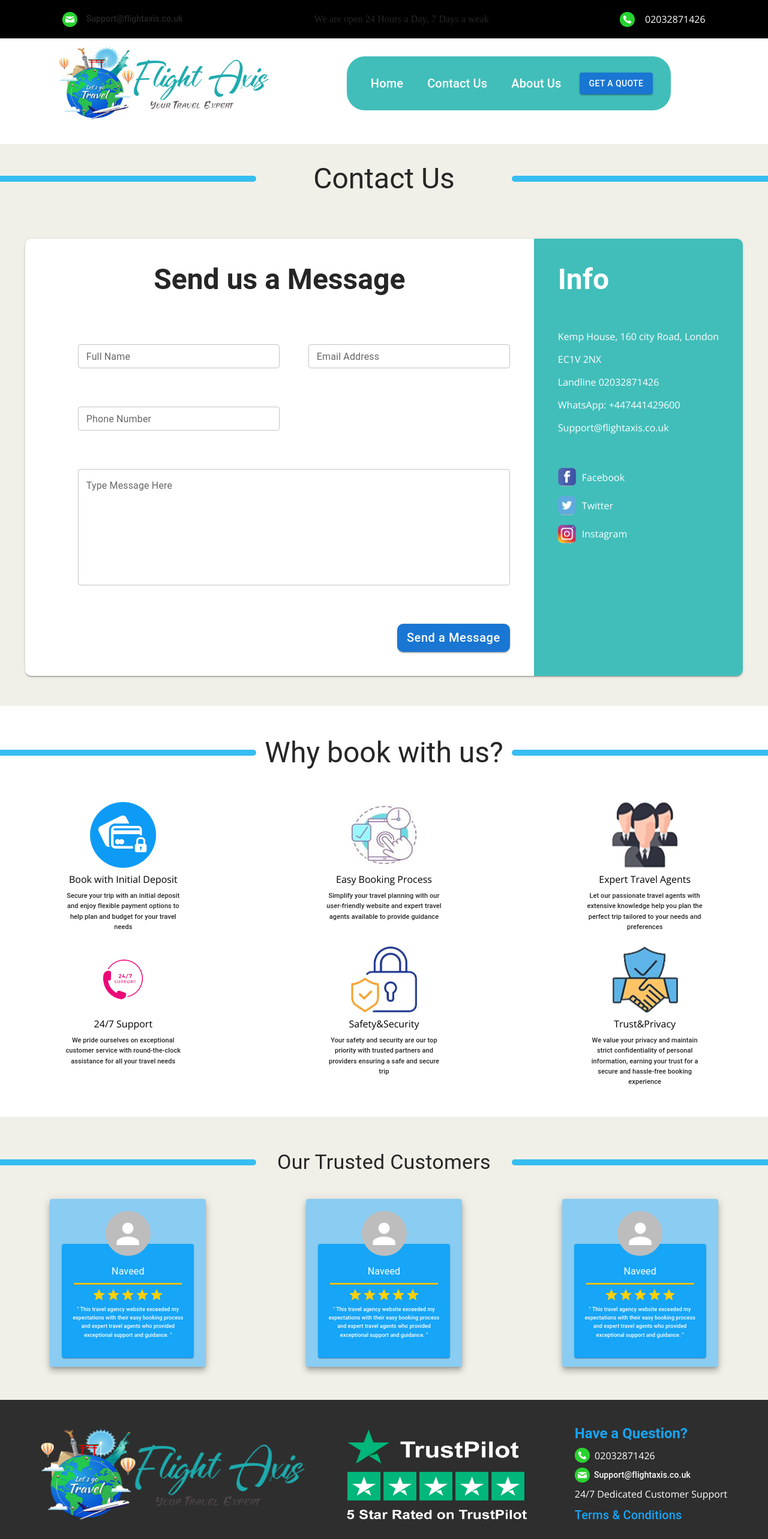
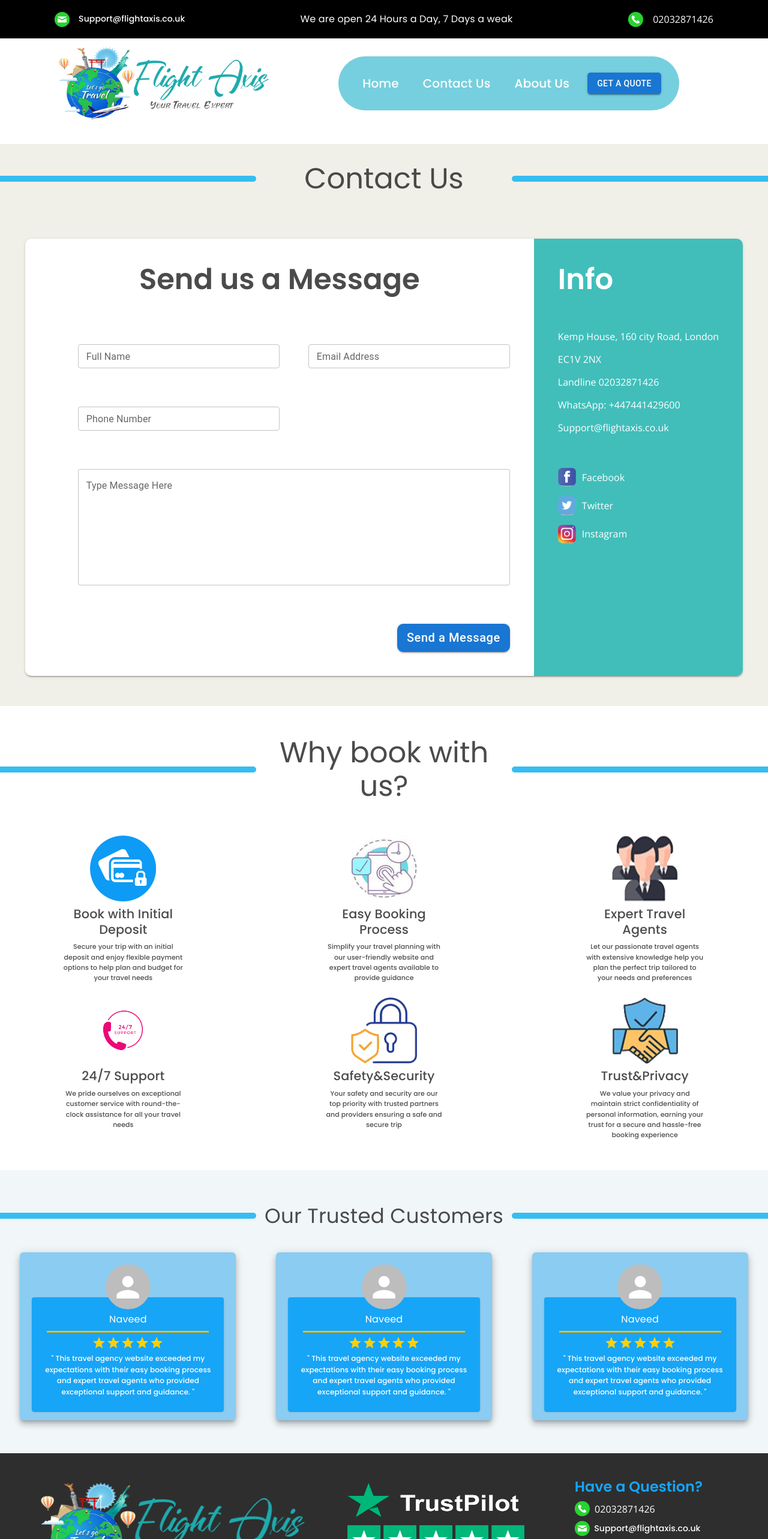
Before and after one commit to hassanahmedk/flightaxis-customer, a React (Create React App) app: page /contact-us in a window 1280 px wide. Shown: the top 2566 px of the page at 60% size. Built offline with nearby package versions, Linux system fonts and the light colour scheme.

Commit message:
worked on UI

```diff
--- a/src/components/Header/Header.js
+++ b/src/components/Header/Header.js
@@ -35,7 +35,7 @@ const Header = ({ isMobile }) => {
 		<AppBar
 			position="static"
 			sx={{
-				background: isMobile ? "#41beba" : "transparent",
+				background: isMobile ? "#76cfde" : "transparent",
 				height: "30vh",
 				boxShadow: "none",
 			}}
@@ -45,6 +45,7 @@ const Header = ({ isMobile }) => {
 					height: isMobile ? "17vh" : "8vh",
 					width: "100%",
 					background: "rgb(0,0,0)",
+					color:"#Fff",
 					display: "flex",
 					flexDirection: isMobile ? "column" : "row",
 					justifyContent: isMobile ? "center" : "space-around",
@@ -58,12 +59,13 @@ const Header = ({ isMobile }) => {
 						display: "flex",
 						justifyContent: "center",
 						alignItems: "center",
+						color:"#fff"
 					}}
 				>
 					<img src="/images/message-icon.png" alt="message" width="25vw" />
 					&nbsp; &nbsp; Support@flightaxis.co.uk
 				</Typography>
-				<Typography variant="subtitle1" sx={{ fontFamily: "MV Boli" }}>
+				<Typography variant="subtitle1" sx={{ fontFamily: "MV Boli", color:"#fff", }}>
 					We are open 24 Hours a Day, 7 Days a weak
 				</Typography>
 				<Typography
@@ -224,8 +226,8 @@ const Header = ({ isMobile }) => {
 								pl: "30px",
 								pr: "30px",
 								height: "90px",
-								background: "#41beba",
-								borderRadius: "30px",
+								background: "#76cfde",
+								borderRadius: "50px",
 								display: "flex",
 								flexDirection: "row",
 								justifyContent: "center",
@@ -245,7 +247,9 @@ const Header = ({ isMobile }) => {
 									textDecoration: "none",
 								}}
 							>
-								<Link style={{ textDecoration: "none", color: "white" }} to="/">
+								<Link style={{ textDecoration: "none", color: "#fff", fontFamily:"Poppins", "&:hover":{
+									opacity:0.9
+								} }} to="/">
 									Home
 								</Link>
 							</Typography>
@@ -263,7 +267,9 @@ const Header = ({ isMobile }) => {
 							>
 								<Link
 									to="/contact-us"
-									style={{ textDecoration: "none", color: "white" }}
+									style={{ textDecoration: "none", color: "#fff", fontFamily:"Poppins", "&:hover":{
+										opacity:0.9
+									} }}
 								>
 									Contact Us
 								</Link>
@@ -281,13 +287,15 @@ const Header = ({ isMobile }) => {
 								}}
 							>
 								<Link
-									style={{ textDecoration: "none", color: "white" }}
+									style={{ textDecoration: "none", color: "#fff", fontFamily:"Poppins", "&:hover":{
+										opacity:0.9
+									} }}
 									to="/about-us"
 								>
 									About Us
 								</Link>
 							</Typography>
-							<Button variant="contained" onClick={openQuote}>
+							<Button variant="contained" onClick={openQuote} sx={{borderRadius:"5px"}}>
 								Get a Quote
 							</Button>
 						</Box>
--- a/src/components/bookwithus/BookWithUs.js
+++ b/src/components/bookwithus/BookWithUs.js
@@ -70,7 +70,17 @@ const BookWithUs = ({ isMobile }) => {
             maxWidth="200px"
           >
             <img src="/images/wallet.png" alt="" width="110px" height="110px" />
-						<Typography variant="p">Book with Initial Deposit</Typography>
+            <Typography
+              sx={{
+                fontSize: "1.3rem",
+                textAlign: "center",
+                marginTop: "0.5rem",
+                fontWeight: "500",
+              }}
+              variant="h4"
+            >
+              Book with Initial Deposit
+            </Typography>
             <Typography
               variant="subtitle2"
               sx={{ fontSize: "11px", textAlign: "center" }}
@@ -104,7 +114,17 @@ const BookWithUs = ({ isMobile }) => {
               width="110px"
               height="110px"
             />
-						<Typography variant="p">Easy Booking Process</Typography>
+            <Typography
+              sx={{
+                fontSize: "1.3rem",
+                textAlign: "center",
+                marginTop: "0.5rem",
+                fontWeight: "500",
+              }}
+              variant="h4"
+            >
+              Easy Booking Process
+            </Typography>
             <Typography
               variant="subtitle2"
               sx={{ fontSize: "11px", textAlign: "center" }}
@@ -138,7 +158,17 @@ const BookWithUs = ({ isMobile }) => {
               width="110px"
               height="110px"
             />
-						<Typography variant="p">Expert Travel Agents</Typography>
+            <Typography
+              sx={{
+                fontSize: "1.3rem",
+                textAlign: "center",
+                marginTop: "0.5rem",
+                fontWeight: "500",
+              }}
+              variant="h4"
+            >
+              Expert Travel Agents
+            </Typography>
             <Typography
               variant="subtitle2"
               sx={{ fontSize: "11px", textAlign: "center" }}
@@ -172,7 +202,17 @@ const BookWithUs = ({ isMobile }) => {
               width="110px"
               height="110px"
             />
-						<Typography variant="p">24/7 Support</Typography>
+            <Typography
+              sx={{
+                fontSize: "1.3rem",
+                textAlign: "center",
+                marginTop: "0.5rem",
+                fontWeight: "500",
+              }}
+              variant="h4"
+            >
+              24/7 Support
+            </Typography>
             <Typography
               variant="subtitle2"
               sx={{ fontSize: "11px", textAlign: "center" }}
@@ -206,7 +246,17 @@ const BookWithUs = ({ isMobile }) => {
               width="110px"
               height="110px"
             />
-						<Typography variant="p">Safety&Security</Typography>
+            <Typography
+              sx={{
+                fontSize: "1.3rem",
+                textAlign: "center",
+                marginTop: "0.5rem",
+                fontWeight: "500",
+              }}
+              variant="h4"
+            >
+              Safety&Security
+            </Typography>
             <Typography
               variant="subtitle2"
               sx={{ fontSize: "11px", textAlign: "center" }}
@@ -240,7 +290,17 @@ const BookWithUs = ({ isMobile }) => {
               width="110px"
               height="110px"
             />
-						<Typography variant="p">Trust&Privacy</Typography>
+            <Typography
+              sx={{
+                fontSize: "1.3rem",
+                textAlign: "center",
+                marginTop: "0.5rem",
+                fontWeight: "500",
+              }}
+              variant="h4"
+            >
+              Trust&Privacy
+            </Typography>
             <Typography
               variant="subtitle2"
               sx={{ fontSize: "11px", textAlign: "center" }}
--- a/src/components/flight-summary/FlightSummary.js
+++ b/src/components/flight-summary/FlightSummary.js
@@ -28,7 +28,7 @@ const FlightSummary = ({ isMobile, details }) => {
 					alignItems: "stretch",
 					borderRadius: "10px",
 					overflow: "hidden",
-					background: "#f0f0e8",
+					background: "#F1F6F9",
 					gap: "30px",
 				}}
 			>
--- a/src/components/flight-summary/PersonDetails.js
+++ b/src/components/flight-summary/PersonDetails.js
@@ -50,7 +50,7 @@ const PersonDetails = ({ details, isMobile, setBooked }) => {
 	return (
 		<Box
 			sx={{
-				background: "#17a5f7",
+				background: "#17a5f7aa",
 				p: "30px",
 				display: "flex",
 				flexDirection: "column",
@@ -60,6 +60,7 @@ const PersonDetails = ({ details, isMobile, setBooked }) => {
 				height: "inherit",
 				color: "#ffff",
 				gap: "30px",
+				boxShadow: "rgba(149, 157, 165, 0.2) 0px 8px 24px"
 			}}
 		>
 			<Typography variant="h4" textAlign="center">
@@ -159,7 +160,7 @@ const PersonDetails = ({ details, isMobile, setBooked }) => {
 				/>
 			</Stack>
 			<Button onClick={handleBookingSubmit} variant="contained" sx={{ mt: 5 }}>
-				<Typography variant="h5" fontFamily="Bahnschrift">
+				<Typography variant="p" fontFamily="Poppins" sx={{color:"#fff", fontSize:"1.2rem"}}>
 					Confirm booking
 				</Typography>
 			</Button>
--- a/src/components/trustedcustomers/TrustedCustomers.js
+++ b/src/components/trustedcustomers/TrustedCustomers.js
@@ -16,7 +16,7 @@ const TrustedCustomers = ({ isMobile }) => {
 			direction="column"
 			justifyContent="center"
 			alignItems="center"
-			sx={{ pt: "55px", pb: "55px", background: "#f0f0e8" }}
+			sx={{ pt: "55px", pb: "55px", background: "#F1F6F9" }}
 		>
 			<Stack
 				direction="row"
@@ -70,7 +70,7 @@ const TrustedCustomers = ({ isMobile }) => {
 					<Paper
 						elevation={7}
 						sx={{
-							width: "260px",
+							width: "360px",
 							height: "280px",
 							background: "#8accf2",
 							display: "flex",
@@ -78,6 +78,7 @@ const TrustedCustomers = ({ isMobile }) => {
 							justifyContent: "center",
 							alignItems: "center",
 							position: "relative",
+							borderRadius:"6px"
 						}}
 					>
 						<Avatar
@@ -93,7 +94,7 @@ const TrustedCustomers = ({ isMobile }) => {
 						<Paper
 							sx={{
 								background: "#17a5f7",
-								width: "200px",
+								width: "300px",
 								height: "170px",
 								position: "absolute",
 								bottom: 15,
@@ -103,6 +104,7 @@ const TrustedCustomers = ({ isMobile }) => {
 								alignItems: "center",
 								gap: "5px",
 								p: "10px",
+								borderRadius:"4px"
 							}}
 						>
 							<Typography variant="subtitle1" sx={{ color: "white" }}>
@@ -119,7 +121,7 @@ const TrustedCustomers = ({ isMobile }) => {
 							/>
 							<Typography
 								variant="subtitle2"
-								sx={{ fontSize: "9px", textAlign: "center", color: "white" }}
+								sx={{ fontSize: "12px", textAlign: "center", color: "white" }}
 							>
 								" This travel agency website exceeded my expectations with their
 								easy booking process and expert travel agents who provided
@@ -142,7 +144,7 @@ const TrustedCustomers = ({ isMobile }) => {
 					<Paper
 						elevation={7}
 						sx={{
-							width: "260px",
+							width: "360px",
 							height: "280px",
 							background: "#8accf2",
 							display: "flex",
@@ -150,6 +152,7 @@ const TrustedCustomers = ({ isMobile }) => {
 							justifyContent: "center",
 							alignItems: "center",
 							position: "relative",
+							borderRadius:"6px"
 						}}
 					>
 						<Avatar
@@ -165,7 +168,7 @@ const TrustedCustomers = ({ isMobile }) => {
 						<Paper
 							sx={{
 								background: "#17a5f7",
-								width: "200px",
+								width: "300px",
 								height: "170px",
 								position: "absolute",
 								bottom: 15,
@@ -175,6 +178,7 @@ const TrustedCustomers = ({ isMobile }) => {
 								alignItems: "center",
 								gap: "5px",
 								p: "10px",
+								borderRadius:"4px"
 							}}
 						>
 							<Typography variant="subtitle1" sx={{ color: "white" }}>
@@ -191,7 +195,7 @@ const TrustedCustomers = ({ isMobile }) => {
 							/>
 							<Typography
 								variant="subtitle2"
-								sx={{ fontSize: "9px", textAlign: "center", color: "white" }}
+								sx={{ fontSize: "12px", textAlign: "center", color: "white" }}
 							>
 								" This travel agency website exceeded my expectations with their
 								easy booking process and expert travel agents who provided
@@ -214,7 +218,7 @@ const TrustedCustomers = ({ isMobile }) => {
 					<Paper
 						elevation={7}
 						sx={{
-							width: "260px",
+							width: "360px",
 							height: "280px",
 							background: "#8accf2",
 							display: "flex",
@@ -222,6 +226,7 @@ const TrustedCustomers = ({ isMobile }) => {
 							justifyContent: "center",
 							alignItems: "center",
 							position: "relative",
+							borderRadius:"6px"
 						}}
 					>
 						<Avatar
@@ -237,7 +242,7 @@ const TrustedCustomers = ({ isMobile }) => {
 						<Paper
 							sx={{
 								background: "#17a5f7",
-								width: "200px",
+								width: "300px",
 								height: "170px",
 								position: "absolute",
 								bottom: 15,
@@ -247,6 +252,7 @@ const TrustedCustomers = ({ isMobile }) => {
 								alignItems: "center",
 								gap: "5px",
 								p: "10px",
+								borderRadius:"4px"
 							}}
 						>
 							<Typography variant="subtitle1" sx={{ color: "white" }}>
@@ -263,7 +269,7 @@ const TrustedCustomers = ({ isMobile }) => {
 							/>
 							<Typography
 								variant="subtitle2"
-								sx={{ fontSize: "9px", textAlign: "center", color: "white" }}
+								sx={{ fontSize: "12px", textAlign: "center", color: "white" }}
 							>
 								" This travel agency website exceeded my expectations with their
 								easy booking process and expert travel agents who provided
--- a/src/index.css
+++ b/src/index.css
@@ -10,6 +10,6 @@ body {
 
 
 h1, h2, h3, h4, h5, h6{
-  font-family: 'Poppins', sans-serif;
-  color: rgb(38, 38, 38);
+  font-family: 'Poppins', sans-serif!important;
+  color: rgba(38, 38, 38, 0.83);
 }
```
Also changed, not shown: src/components/flight-summary/TicketDetails.js (+14 -3 lines), src/components/places/Places.js (+5 -5 lines), src/components/regform/RejForm.js (+10 -5 lines). Lines whose indentation alone changed are shown as unchanged.
